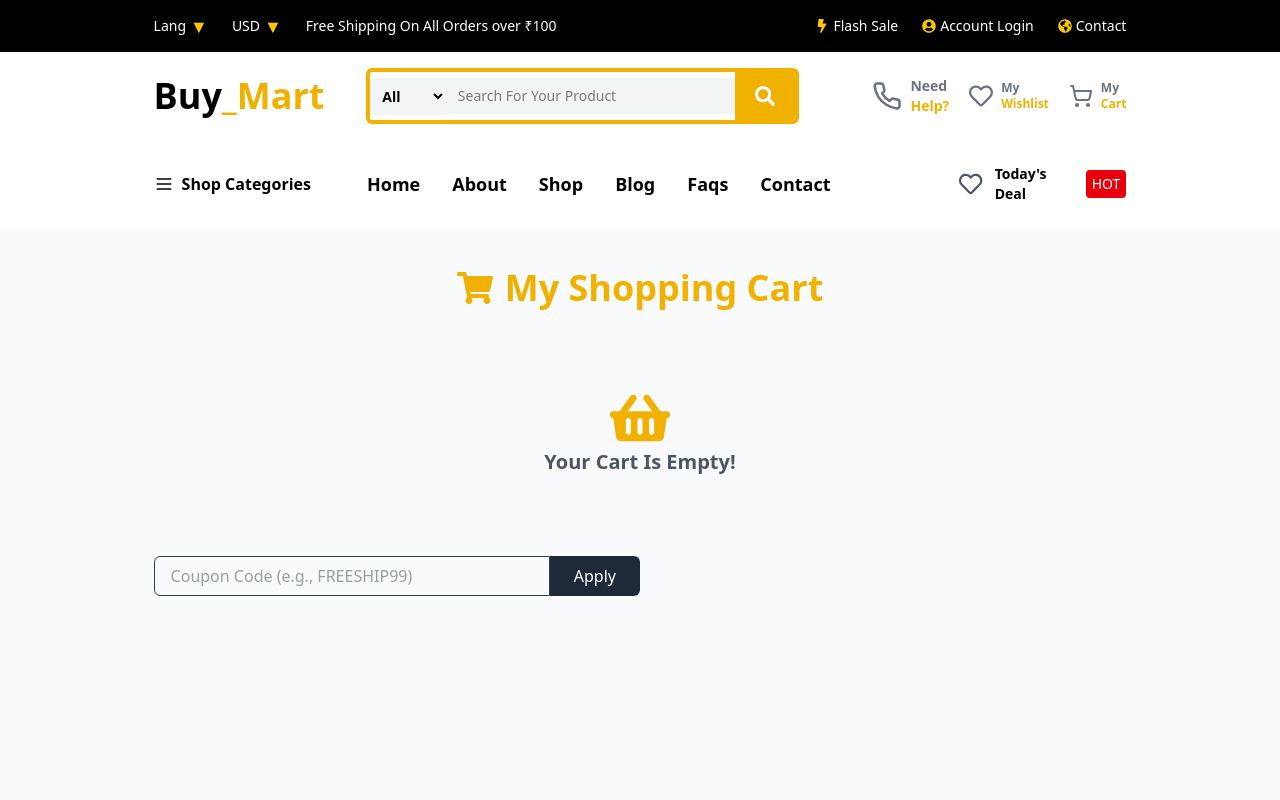
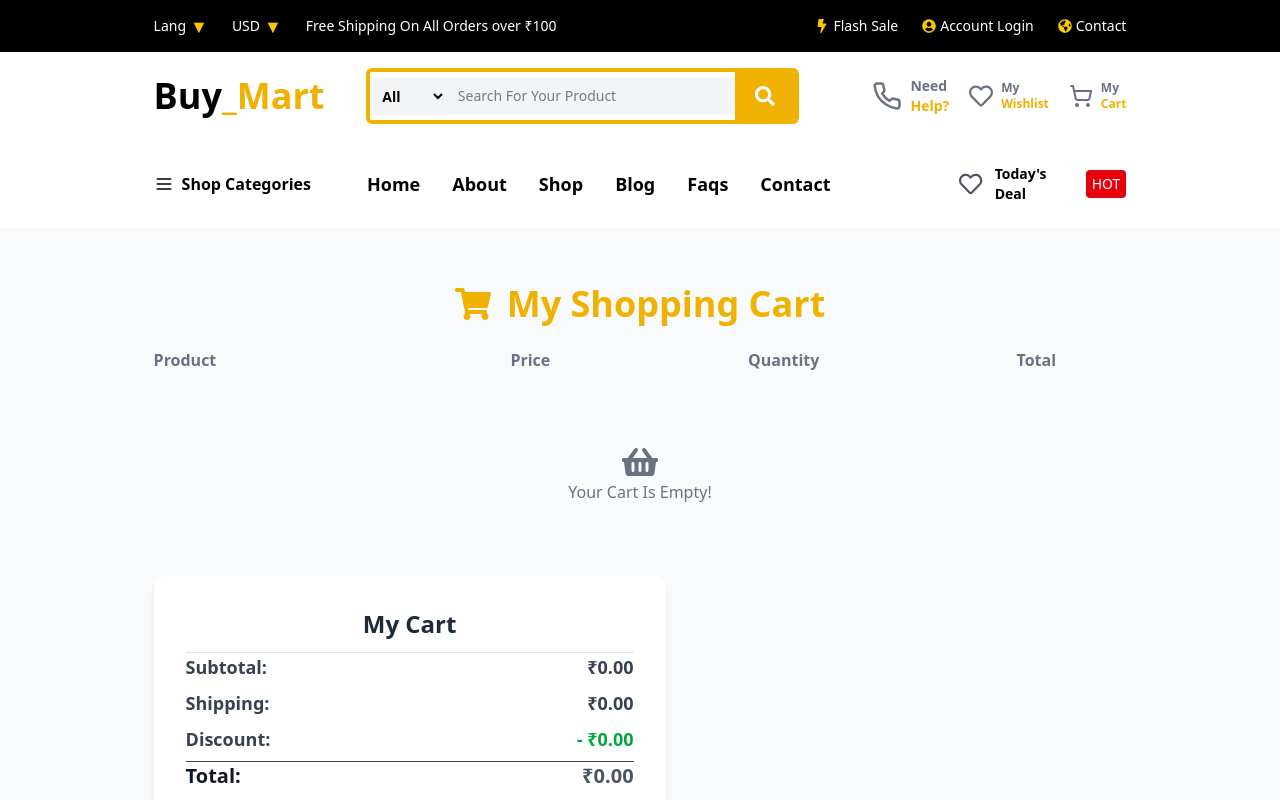
Before and after one commit to NiharikaNeha/Buy_Mart, a React (Vite) app: page /cart in a window 1280 px wide. Shown: the top 800 px of the page. Built offline with nearby package versions, Linux system fonts and the light colour scheme.

Commit message:
Cart.jsx Completed

```diff
--- a/src/components/Pages/Cart.jsx
+++ b/src/components/Pages/Cart.jsx
@@ -1,9 +1,8 @@
 import React, { useEffect, useState } from "react";
-import { toast, ToastContainer } from "react-toastify";
-import { FaShoppingBasket, FaShoppingCart } from "react-icons/fa";
+import toast from "react-hot-toast";
+import { FaShoppingCart, FaShoppingBasket } from "react-icons/fa";
 import { MdOutlineRemoveCircle } from "react-icons/md";
 import { useNavigate } from "react-router-dom";
-import "react-toastify/dist/ReactToastify.css";
 
 const Cart = () => {
   const [cart, setCart] = useState([]);
@@ -36,24 +35,23 @@ const Cart = () => {
 
   const removeFromCart = (id) => {
     const confirmRemove = window.confirm(
-      "Do You Want To Remove This Item From Cart?"
+      "Do you want to remove this item from your cart?"
     );
     if (!confirmRemove) return;
-
     const updatedCart = cart.filter((item) => item.Id !== id);
     setCart(updatedCart);
     localStorage.setItem("cartItems", JSON.stringify(updatedCart));
-    toast.success("Item Removed From Cart");
+    toast.success("Item removed from cart");
   };
 
   const handleApplyCoupon = () => {
     const code = couponCode.trim().toLowerCase();
-    if (code === "freeship99") {
+    if (code === "freeship10") {
       setDiscount(10);
-      toast.success("10% Discount Applied");
+      toast.success("10% discount applied!");
     } else {
       setDiscount(0);
-      toast.error("Invalid Coupon Code");
+      toast.error("Invalid coupon code");
     }
   };
 
@@ -61,7 +59,7 @@ const Cart = () => {
     (acc, item) => acc + item.Price * item.quantity,
     0
   );
-  const shipping = cart.length ? 300 : 0;
+  const shipping = cart.length ? 80 : 0;
   const discountAmount = (subtotal * discount) / 100;
   const total = subtotal - discountAmount + shipping;
 
@@ -71,26 +69,15 @@ const Cart = () => {
   };
 
   return (
-    <div className="px-4 sm:px-6 lg:px-[12%] py-10 bg-gray-50 text-gray-800 min-h-screen">
-      <h1 className="flex items-center justify-center gap-3 text-2xl sm:text-3xl md:text-4xl font-bold text-center mb-10 text-yellow-500 font-bricolage">
+    <div className="px-4 sm:px-8 lg:px-[12%] py-14 bg-gray-50 min-h-screen text-gray-800 space-y-12">
+      {/* Header */}
+      <h1 className="flex items-center justify-center gap-4 text-3xl sm:text-4xl font-bold text-yellow-500">
         <FaShoppingCart />
         My Shopping Cart
       </h1>
 
-      <ToastContainer position="top-right" autoClose={1500} />
-
-      {/* Empty Cart View */}
-      {cart.length === 0 ? (
-        <div className="flex flex-col items-center justify-center py-20 text-gray-600">
-          <FaShoppingBasket className="text-6xl text-yellow-500 mb-4" />
-          <p className="text-lg sm:text-xl font-semibold text-center">
-            Your Cart Is Empty!
-          </p>
-        </div>
-      ) : (
-        <>
-          {/* Desktop Table View */}
-          <div className="hidden md:block overflow-x-auto">
+      {/* Cart Table */}
+      <div className="overflow-x-auto">
         <table className="w-full text-left border-separate border-spacing-y-6">
           <thead>
             <tr className="text-md text-gray-500 border-b border-gray-200">
@@ -101,34 +88,30 @@ const Cart = () => {
               <th className="text-center">Total</th>
             </tr>
           </thead>
-              <tbody>
+          <tbody className="space-y-4">
             {cart.map((item) => (
-                  <tr
-                    key={item.Id}
-                    className="bg-white border rounded-xl shadow-sm"
-                  >
+              <tr key={item.Id} className="bg-white rounded-xl shadow-sm">
                 <td className="text-center">
                   <button
                     onClick={() => removeFromCart(item.Id)}
                     className="text-xl text-gray-400 hover:text-red-500"
                   >
-                        <MdOutlineRemoveCircle className="text-2xl" />
+                    <MdOutlineRemoveCircle />
                   </button>
                 </td>
 
-                    <td className="flex items-center gap-4 py-4 px-2">
+                <td className="flex items-center gap-5 py-5 px-4">
                   <img
                     src={item.ProductsImage}
                     alt={item.Name}
-                        className="w-20 h-20 object-contain border p-2 rounded-lg"
+                    className="w-24 h-24 object-contain border p-2 rounded-lg"
                   />
-                      <div>
-                        <h3 className="text-md font-semibold text-gray-700">
-                          {item.Name}
-                        </h3>
-                        <p className="text-sm text-gray-700">{item.Category}</p>
+                  <div className="space-y-1">
+                    <h3 className="text-md font-semibold">{item.Name}</h3>
+                    <p className="text-sm text-gray-600">{item.Category}</p>
                   </div>
                 </td>
+
                 <td className="text-center text-gray-800 font-medium">
                   ₹{item.Price.toFixed(2)}
                 </td>
@@ -136,16 +119,14 @@ const Cart = () => {
                   <div className="inline-flex items-center border rounded overflow-hidden">
                     <button
                       onClick={() => updateQuantity(item.Id, -1)}
-                          className="px-3 py-1 hover:bg-gray-200"
+                      className="px-3 py-1 hover:bg-gray-100"
                     >
                       -
                     </button>
-                        <span className="px-4 font-medium">
-                          {item.quantity}
-                        </span>
+                    <span className="px-5 font-medium">{item.quantity}</span>
                     <button
                       onClick={() => updateQuantity(item.Id, 1)}
-                          className="px-3 py-1 hover:bg-gray-200"
+                      className="px-3 py-1 hover:bg-gray-100"
                     >
                       +
                     </button>
@@ -156,78 +137,69 @@ const Cart = () => {
                 </td>
               </tr>
             ))}
+
+            {cart.length === 0 && (
+              <tr>
+                <td colSpan="5" className="py-12 text-center text-gray-500">
+                  <FaShoppingBasket className="inline-block text-4xl mb-2" />
+                  <p>Your Cart Is Empty!</p>
+                </td>
+              </tr>
+            )}
           </tbody>
         </table>
       </div>
 
-          {/* Mobile Card View */}
-          <div className="md:hidden flex flex-col gap-6">
-            {cart.map((item) => (
-              <div
-                key={item.Id}
-                className="bg-white rounded-xl shadow p-4 flex flex-col gap-4"
-              >
-                <div className="flex justify-between items-center">
-                  <img
-                    src={item.ProductsImage}
-                    alt={item.Name}
-                    className="w-24 h-24 object-contain border p-2 rounded-lg"
-                  />
-                  <button
-                    onClick={() => removeFromCart(item.Id)}
-                    className="text-xl text-gray-400 hover:text-red-500"
-                  >
-                    <MdOutlineRemoveCircle />
-                  </button>
+      {/* My Cart */}
+      <div className="font-bold bg-white p-8 rounded-xl shadow-md max-w-lg mx-auto space-y-6">
+        <h2 className="text-2xl font-semibold border-b border-gray-200 pb-3 text-center">
+          My Cart
+        </h2>
+
+        <div className="space-y-3 text-gray-700">
+          <p className="flex justify-between text-lg">
+            <span className="pb-2">Subtotal:</span>
+            <span>₹{subtotal.toFixed(2)}</span>
+          </p>
+          <p className="flex justify-between text-lg">
+            <span className="pb-2">Shipping:</span>
+            <span>₹{shipping.toFixed(2)}</span>
+          </p>
+          <p className="flex justify-between text-lg">
+            <span className="pb-2">Discount:</span>
+            <span className="text-green-600">- ₹{discountAmount.toFixed(2)}</span>
+          </p>
+
+          <hr className="my-4" />
+
+          <p className="flex justify-between text-xl font-bold text-gray-900">
+            <span>Total:</span>
+            <span className="text-gray-600">₹{total.toFixed(2)}</span>
+          </p>
         </div>
-                <div>
-                  <h3 className="font-semibold text-gray-700">{item.Name}</h3>
-                  <p className="text-sm text-gray-500">{item.Category}</p>
-                </div>
-                <div className="flex justify-between items-center">
-                  <span className="text-gray-800 font-medium">
-                    ₹{item.Price.toFixed(2)}
-                  </span>
-                  <div className="flex items-center border rounded">
-                    <button
-                      onClick={() => updateQuantity(item.Id, -1)}
-                      className="px-2 py-1 hover:bg-gray-200"
-                    >
-                      -
-                    </button>
-                    <span className="px-3">{item.quantity}</span>
-                    <button
-                      onClick={() => updateQuantity(item.Id, 1)}
-                      className="px-2 py-1 hover:bg-gray-200"
-                    >
-                      +
-                    </button>
-                  </div>
-                </div>
-                <div className="text-right font-semibold text-gray-700">
-                  Total: ₹{(item.Price * item.quantity).toFixed(2)}
-                </div>
-              </div>
-            ))}
-          </div>
-        </>
-      )}
 
-      {/* Coupon Section */}
-      <div className="mt-12 flex flex-col md:flex-row justify-between items-center gap-4">
-        <div className="w-full md:w-1/2 flex">
+        {/* Coupon + Buttons */}
+        <div className="flex flex-col gap-4 pt-4">
           <input
             type="text"
-            placeholder="Coupon Code (e.g., FREESHIP99)"
             value={couponCode}
             onChange={(e) => setCouponCode(e.target.value)}
-            className="border px-4 w-full rounded-l-md outline-none text-gray-700"
+            placeholder="Enter Coupon Code"
+            className="border border-gray-300 rounded-lg px-4 py-3 outline-none focus:ring-2 focus:ring-yellow-400"
           />
+
           <button
             onClick={handleApplyCoupon}
-            className="bg-gray-800 text-white px-6 py-2 rounded-r-md hover:bg-red-500 transition"
+            className="bg-yellow-500 hover:bg-yellow-400 text-white font-semibold py-3 rounded-lg transition"
           >
-            Apply
+            Apply Coupon
+          </button>
+
+          <button
+            onClick={handlePlaceOrder}
+            className="bg-gray-600 hover:bg-gray-500 text-white font-semibold py-3 rounded-lg transition"
+          >
+            Place Order
           </button>
         </div>
       </div>
```
Lines whose indentation alone changed are shown as unchanged.
